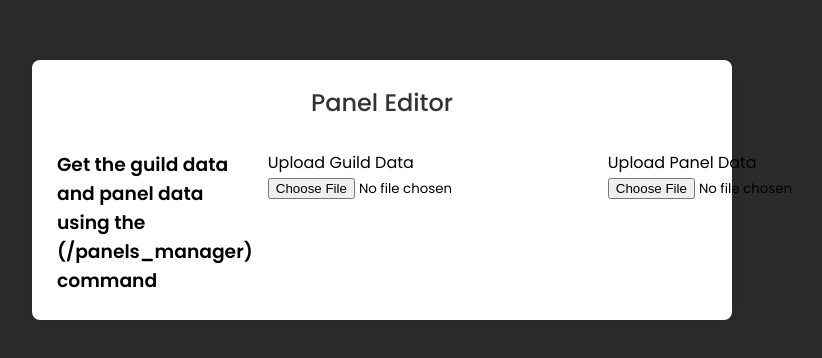
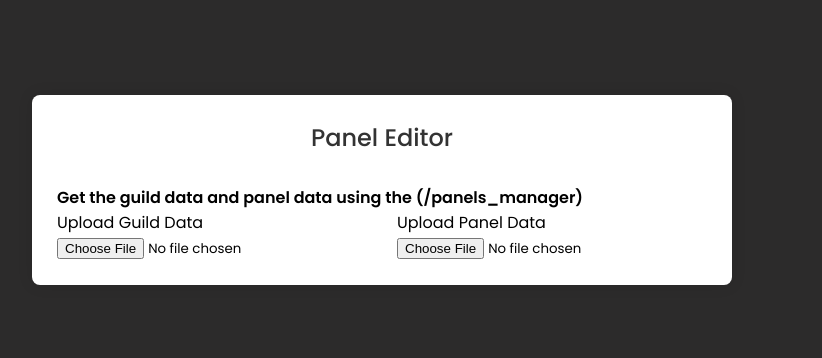
Before and after one commit to Abdelrahmanwalidhassan/Abdelrahmanwalidhassan.github.io, a website: page panel_editor/index.html in a window 1280 px wide. Shown: the part 210-568 px from the top of the page, without its empty margins (258-1080 px from the left). Drawn offline with Linux system fonts and the light colour scheme.

Commit message:
panels_editor

```diff
--- a/panel_editor/index.html
+++ b/panel_editor/index.html
@@ -11,11 +11,8 @@
 		<section class="container">
 			<header>Panel Editor</header>
 			<form action="#" class="form" id="panel-form">
+				<h4>Get the guild data and panel data using the (/panels_manager)</h3>
 				<div class="column">
-					<h3>
-						Get the guild data and panel data using the (/panels_manager)
-						command
-					</h3>
 					<div style="display: inline-block; margin-right: 20px">
 						<label for="">Upload Guild Data</label>
 						<input
```
